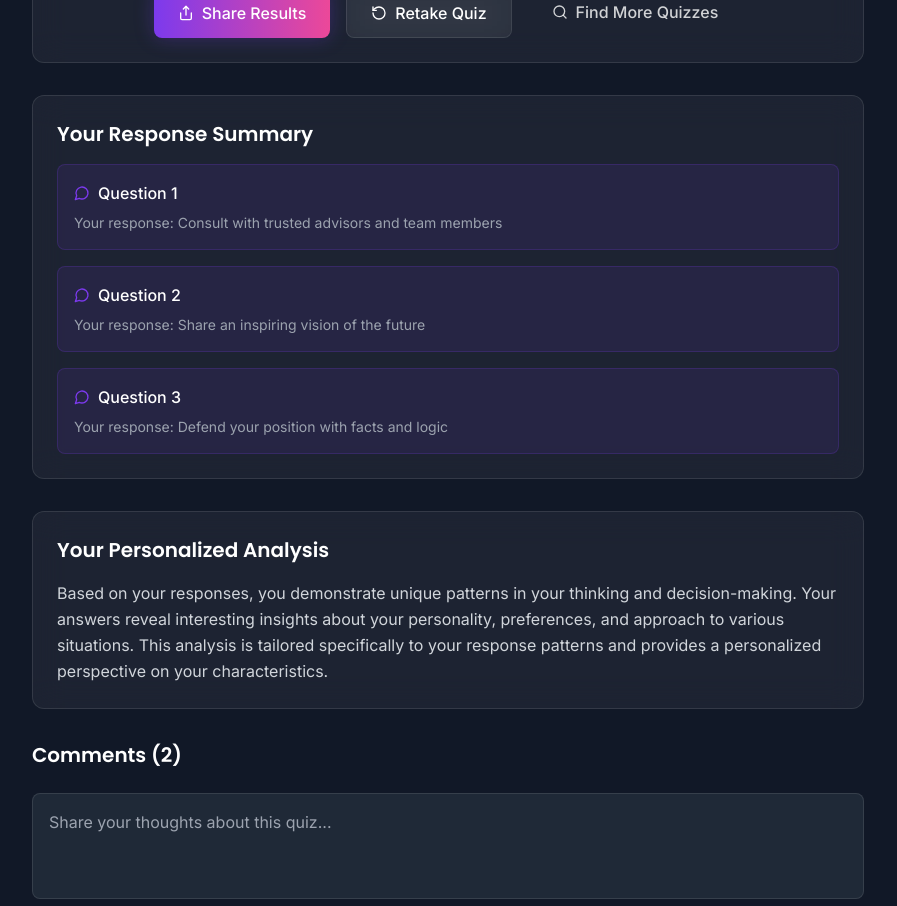
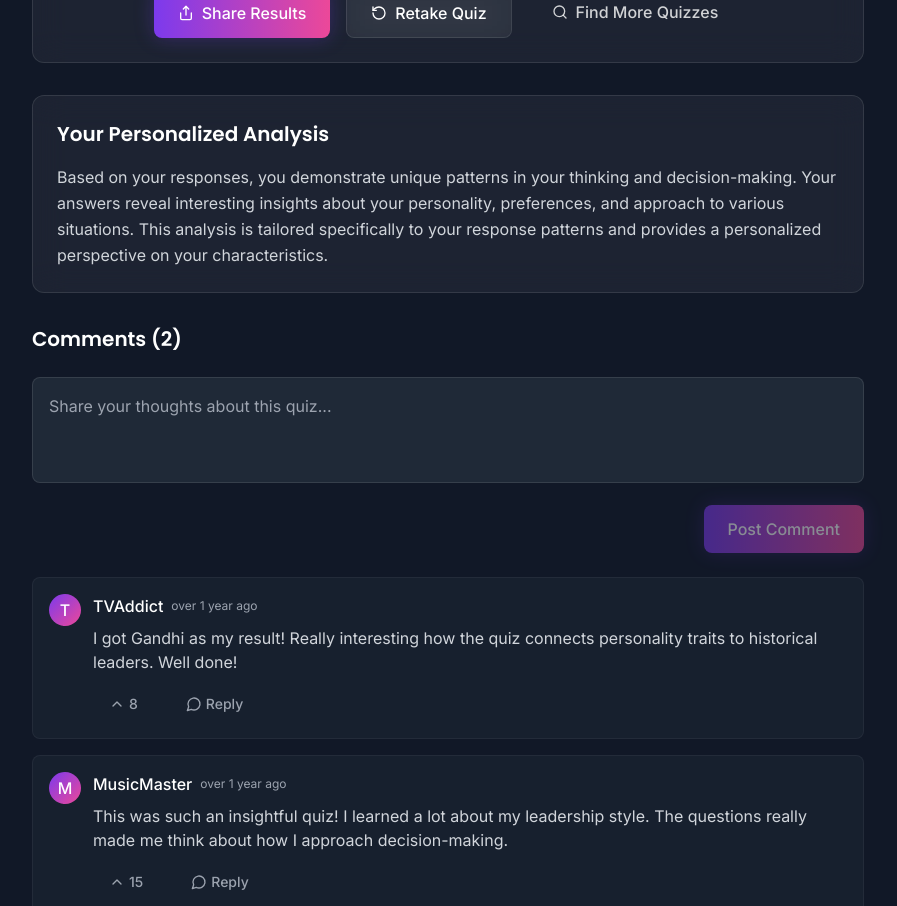
Before and after one commit to apper-apps/quixie-array-diverse, a React (Vite) app: page /results/1 in a window 1280 px wide. Shown: the part 560-1466 px from the top of the page, without its empty margins (192-1089 px from the left). Built offline with nearby package versions, Linux system fonts and the light colour scheme.

Commit message:
Remove response summary section from Results page, show only personalized analysis

```diff
--- a/src/components/pages/Results.jsx
+++ b/src/components/pages/Results.jsx
@@ -141,47 +141,11 @@ const getAnalysisColor = () => {
           </Card>
         </motion.div>
 
-{/* Analysis Results */}
+{/* Personalized Analysis */}
         <motion.div
           initial={{ opacity: 0, y: 20 }}
           animate={{ opacity: 1, y: 0 }}
           transition={{ delay: 0.4 }}
-          className="mb-8"
-        >
-          <Card>
-            <h3 className="text-xl font-display font-semibold mb-4">
-              Your Response Summary
-            </h3>
-            <div className="space-y-4">
-              {result.answers?.map((answer, index) => (
-                <div
-                  key={index}
-                  className="p-4 rounded-lg border bg-primary/10 border-primary/20"
-                >
-                  <div className="flex items-center gap-2 mb-2">
-                    <ApperIcon
-                      name="MessageCircle"
-                      size={16}
-                      className="text-primary"
-                    />
-                    <span className="font-medium">
-                      Question {index + 1}
-                    </span>
-                  </div>
-                  <p className="text-sm text-gray-400">
-                    Your response: {answer.selectedAnswer || "No response"}
-                  </p>
-                </div>
-              ))}
-            </div>
-          </Card>
-        </motion.div>
-
-{/* Personalized Analysis */}
-        <motion.div
-          initial={{ opacity: 0, y: 20 }}
-          animate={{ opacity: 1, y: 0 }}
-          transition={{ delay: 0.6 }}
           className="mb-8"
         >
           <Card>
@@ -200,10 +164,11 @@ const getAnalysisColor = () => {
         <motion.div
           initial={{ opacity: 0, y: 20 }}
           animate={{ opacity: 1, y: 0 }}
-          transition={{ delay: 0.8 }}
+          transition={{ delay: 0.6 }}
         >
           <CommentSection quizId={result.quizId} />
         </motion.div>
+
       </div>
     </div>
   );
```
